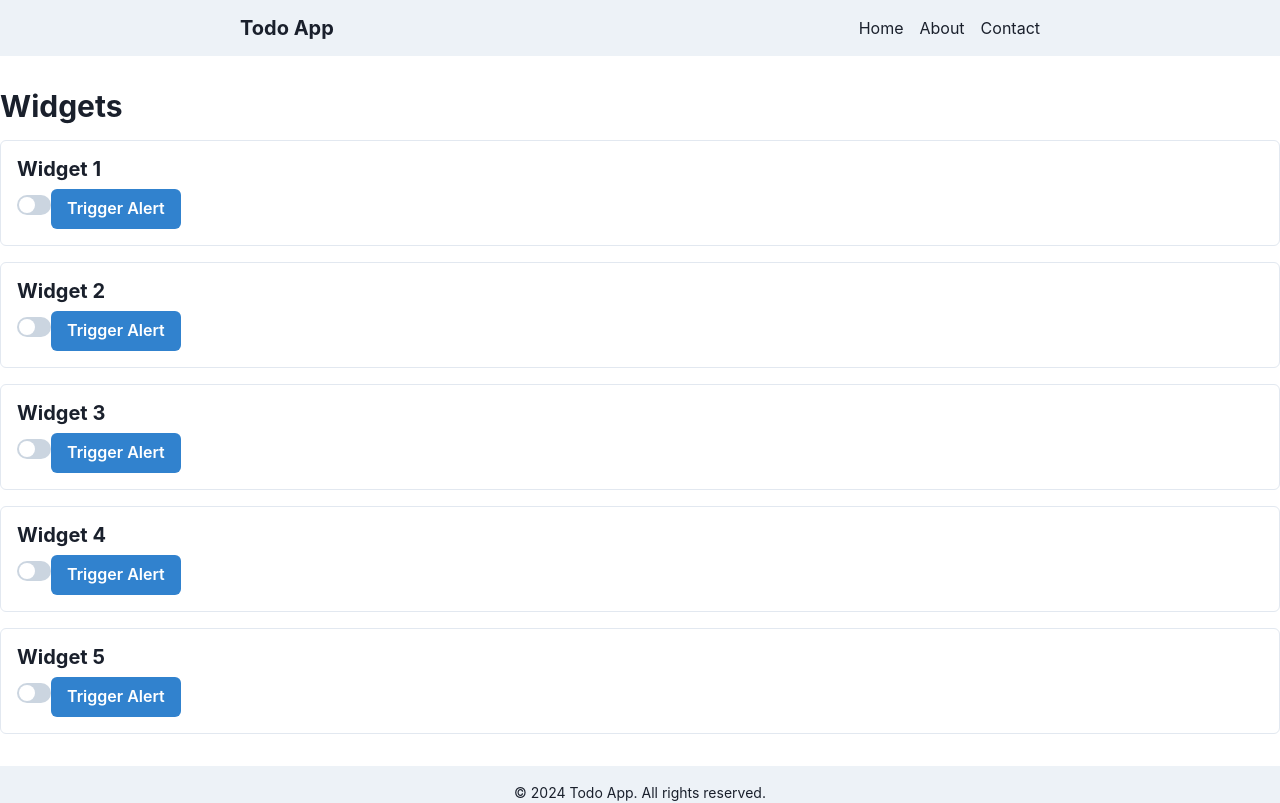
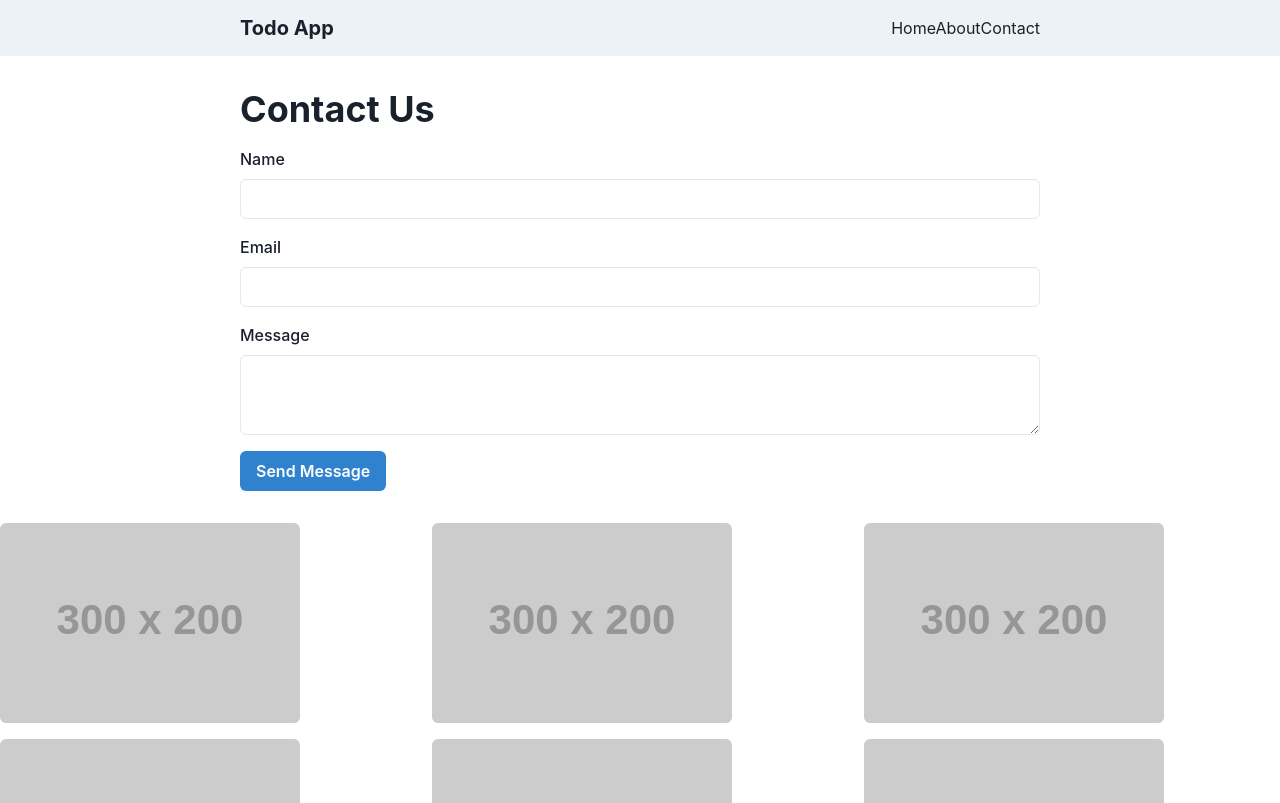
Before and after one commit to GPT-Engineer-App-Dev/todo-buddy-01, a React (Vite) app: page /contact in a window 1280 px wide. Shown: the top 803 px of the page. Built offline with nearby package versions, Linux system fonts and the light colour scheme.

Commit message:
- Created About.jsx and Contact.jsx files for the About and Contact pages - Added content and styling to the About and Contact components - Updated App.jsx to import About and Contact components and set up routes - Updated Header.jsx to use Link component from react-router-dom for navigation links

```diff
--- a/src/App.jsx
+++ b/src/App.jsx
@@ -1,9 +1,12 @@
 import React from "react";
 import { Route, BrowserRouter as Router, Routes } from "react-router-dom";
 import Index from "./pages/Index.jsx";
+import About from "./pages/About.jsx";
+import Contact from "./pages/Contact.jsx";
 import Header from "./components/Header.jsx";
 import Footer from "./components/Footer.jsx";
 import Widgets from "./components/Widgets.jsx";
+import ImageGallery from "./components/ImageGallery.jsx";
 
 function App() {
   return (
@@ -11,7 +14,10 @@ function App() {
       <Header />
       <Routes>
         <Route exact path="/" element={<Index />} />
+        <Route path="/about" element={<About />} />
+        <Route path="/contact" element={<Contact />} />
       </Routes>
+      <ImageGallery />
       <Widgets />
       <Footer />
     </Router>
--- a/src/components/Header.jsx
+++ b/src/components/Header.jsx
@@ -1,5 +1,6 @@
 import React from "react";
-import { Box, Flex, Heading, Spacer, Link } from "@chakra-ui/react";
+import { Box, Flex, Heading, Spacer } from "@chakra-ui/react";
+import { Link } from "react-router-dom";
 
 const Header = () => {
   return (
@@ -8,9 +9,13 @@ const Header = () => {
         <Heading size="md">Todo App</Heading>
         <Spacer />
         <Box>
-          <Link mr={4}>Home</Link>
-          <Link mr={4}>About</Link>
-          <Link>Contact</Link>
+          <Link to="/" mr={4}>
+            Home
+          </Link>
+          <Link to="/about" mr={4}>
+            About
+          </Link>
+          <Link to="/contact">Contact</Link>
         </Box>
       </Flex>
     </Box>
--- /dev/null
+++ b/src/components/ImageGallery.jsx
@@ -0,0 +1,18 @@
+import React from "react";
+import { Box, Image, SimpleGrid } from "@chakra-ui/react";
+
+const ImageGallery = () => {
+  const images = ["https://via.placeholder.com/300x200", "https://via.placeholder.com/300x200", "https://via.placeholder.com/300x200", "https://via.placeholder.com/300x200", "https://via.placeholder.com/300x200", "https://via.placeholder.com/300x200"];
+
+  return (
+    <Box mt={8}>
+      <SimpleGrid columns={[1, 2, 3]} spacing={4}>
+        {images.map((image, index) => (
+          <Image key={index} src={image} alt={`Image ${index + 1}`} objectFit="cover" borderRadius="md" />
+        ))}
+      </SimpleGrid>
+    </Box>
+  );
+};
+
+export default ImageGallery;
--- /dev/null
+++ b/src/pages/About.jsx
@@ -0,0 +1,21 @@
+import React from "react";
+import { Box, Heading, Text } from "@chakra-ui/react";
+
+const About = () => {
+  return (
+    <Box maxWidth="800px" margin="auto" mt={8}>
+      <Heading mb={4}>About Todo App</Heading>
+      <Text mb={4}>The Todo App is a simple and intuitive application that helps you manage your tasks and stay organized. With its user-friendly interface and powerful features, you can easily create, track, and complete your todos.</Text>
+      <Text mb={4}>Key features of the Todo App include:</Text>
+      <ul>
+        <li>Create and manage multiple todo lists</li>
+        <li>Set deadlines and reminders for your tasks</li>
+        <li>Mark todos as completed and track your progress</li>
+        <li>Customize and prioritize your todos</li>
+      </ul>
+      <Text mt={4}>Start using the Todo App today and take control of your tasks and productivity!</Text>
+    </Box>
+  );
+};
+
+export default About;
--- /dev/null
+++ b/src/pages/Contact.jsx
@@ -0,0 +1,25 @@
+import React from "react";
+import { Box, Heading, FormControl, FormLabel, Input, Textarea, Button } from "@chakra-ui/react";
+
+const Contact = () => {
+  return (
+    <Box maxWidth="800px" margin="auto" mt={8}>
+      <Heading mb={4}>Contact Us</Heading>
+      <FormControl id="name" mb={4}>
+        <FormLabel>Name</FormLabel>
+        <Input type="text" />
+      </FormControl>
+      <FormControl id="email" mb={4}>
+        <FormLabel>Email</FormLabel>
+        <Input type="email" />
+      </FormControl>
+      <FormControl id="message" mb={4}>
+        <FormLabel>Message</FormLabel>
+        <Textarea />
+      </FormControl>
+      <Button colorScheme="blue">Send Message</Button>
+    </Box>
+  );
+};
+
+export default Contact;
```
